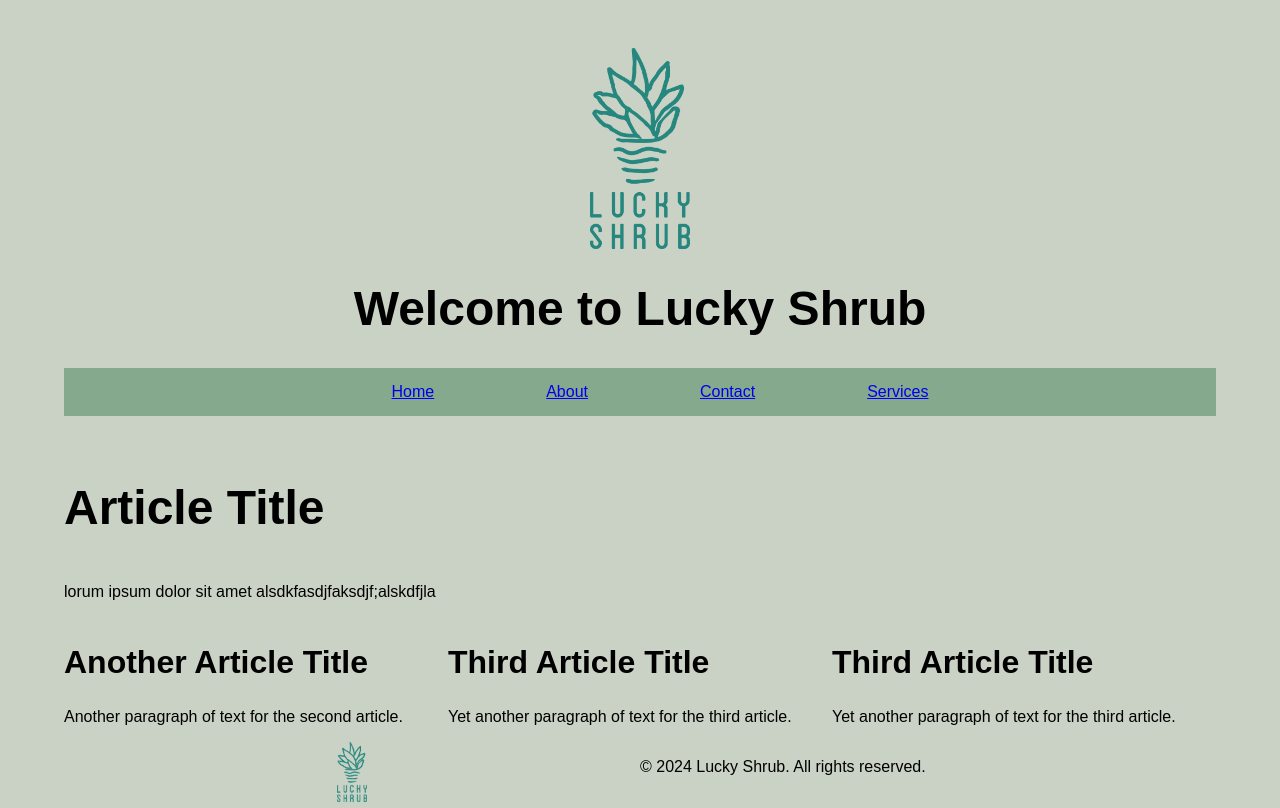
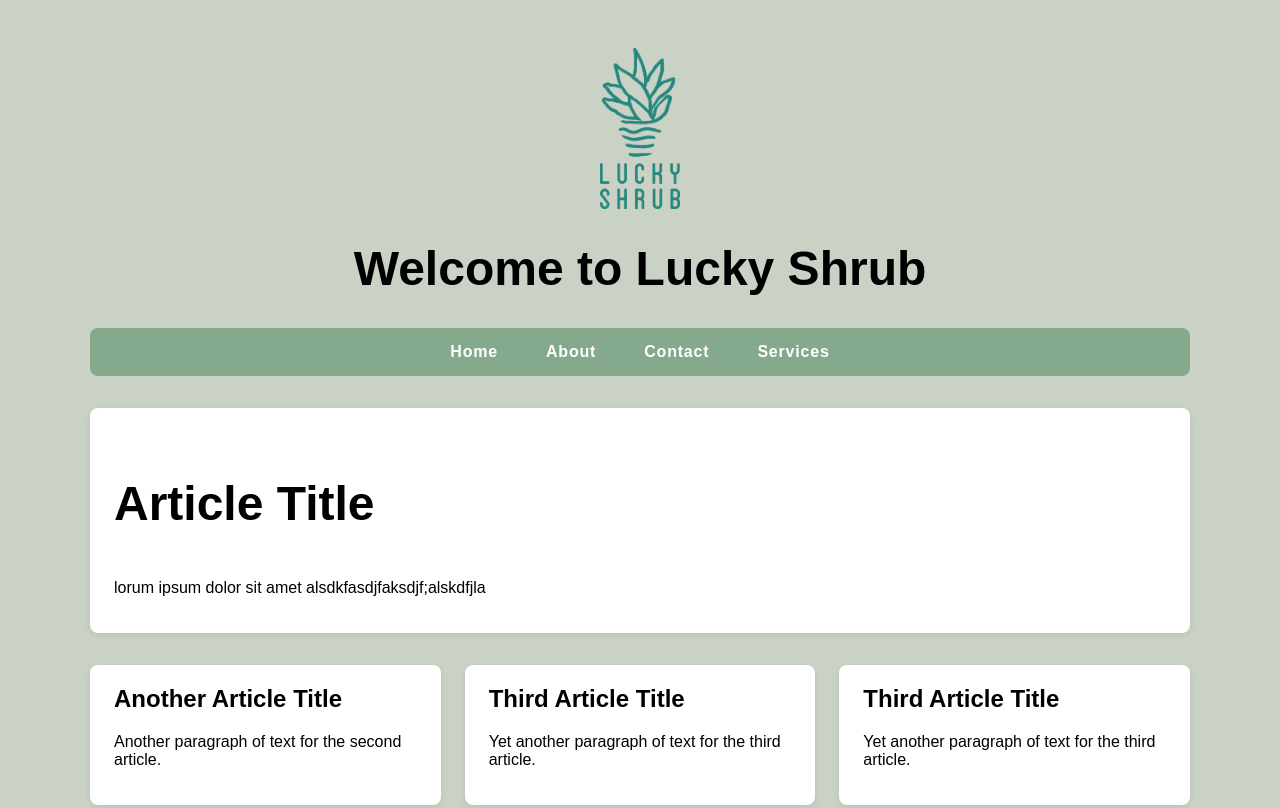
Before and after one commit to AswiJuli/Lucky-Shrub, a plain HTML site: page index.html in a window 1280 px wide. Shown: the top 808 px of the page. Drawn offline with Linux system fonts and the light colour scheme.

Commit message:
Some formatting before changing the font type

```diff
--- a/styles.css
+++ b/styles.css
@@ -1,71 +1,97 @@
-body{
+body {
     background-color: #cad2c5;
     font-family: Arial, sans-serif;
-    margin-top: 3rem;
-    margin-bottom: 3rem;
-    margin-left: 5%;
-    margin-right: 5%;
+    margin: 0;
+    padding: 3rem 5%;
+    box-sizing: border-box;
 }
 
-ul{
-    display:flex;
-    justify-content: center;
-    gap:7rem;
-    background-color: #84a98c;
-    height: 3rem;
-    align-items: center;
-}
-h1{
-    font-size:3rem;
-}
-
-h2{
-    font-size:2rem;
-}
-
-header{
-    text-align: center;
-}
-
-header > img{
-    max-width: 100px;
-    height:auto;
-    display: block;
+header, nav, main, footer {
+    max-width: 1100px;
     margin-left: auto;
     margin-right: auto;
 }
 
-nav ul{
-    list-style:none;
+h1 { font-size: 3rem; }
+h2 { font-size: 1.5rem; margin-top: 0; }
+
+header {
     text-align: center;
-    margin-top: 1rem;
     margin-bottom: 1rem;
 }
 
-nav li{
-    display: inline-block;
+header > img {
+    max-width: 80px;
+    height: auto;
+    display: block;
+    margin: 0 auto 0.5rem;
 }
 
-section{
-    display:flex;
+nav {
+    margin-bottom: 2rem;
 }
 
-article{
-    flex:1;
+nav ul {
+    display: flex;
+    justify-content: center;
+    gap: 3rem;
+    background-color: #84a98c;
+    height: 3rem;
+    align-items: center;
+    list-style: none;
+    margin: 0;
+    padding: 0;
+    border-radius: 8px;
 }
 
-footer{
-    display:flex;
+nav a {
+    color: white;
+    text-decoration: none;
+    font-weight: bold;
+    letter-spacing: 0.05em;
 }
 
-footer div{
-    flex:1;
+nav a:hover {
+    text-decoration: underline;
+    opacity: 0.85;
 }
 
-footer div img{
+section {
+    display: flex;
+    gap: 1.5rem;
+    margin-bottom: 2rem;
+}
+
+article {
+    flex: 1;
+    background-color: white;
+    padding: 1.25rem 1.5rem;
+    border-radius: 8px;
+    box-shadow: 0 2px 6px rgba(0, 0, 0, 0.08);
+}
+
+footer {
+    display: flex;
+    align-items: center;
+    border-top: 2px solid #84a98c;
+    padding-top: 1rem;
+    margin-top: 1rem;
+}
+
+footer div {
+    flex: 1;
+}
+
+footer div img {
     max-width: 30px;
-    height:auto;
+    height: auto;
     display: block;
-    margin-left: auto;
-    margin-right: auto;
+    margin: 0 auto;
 }
+
+footer p {
+    text-align: center;
+    margin: 0;
+    color: #52796f;
+    font-size: 0.9rem;
+}
```
